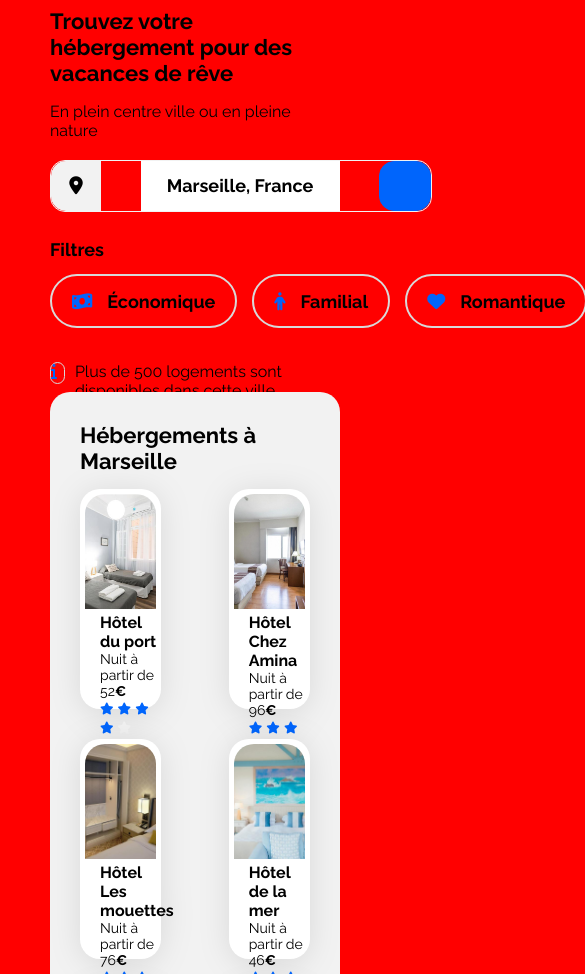
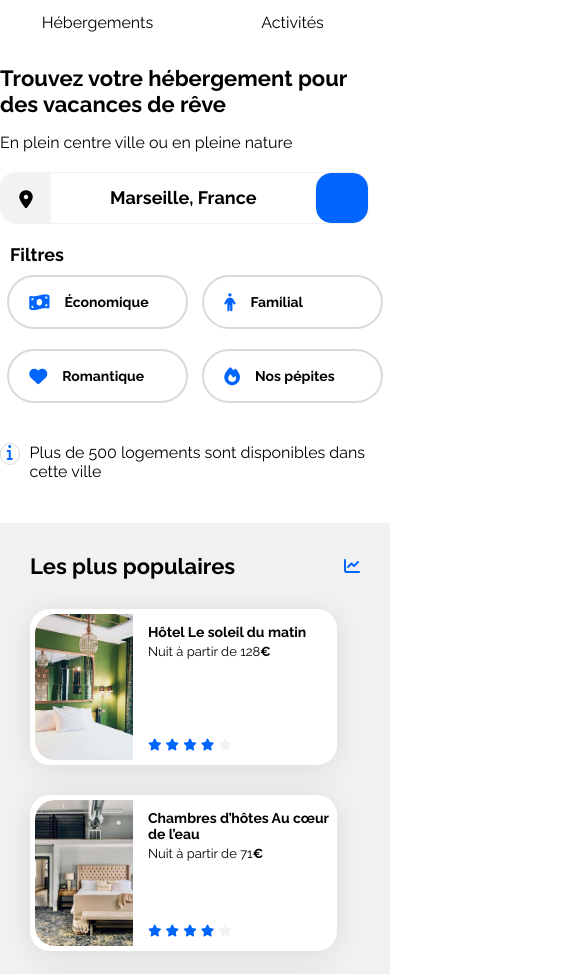
Before and after one commit to AlceDeLaRoom/OPC_DebWeb_P2_Booki_AD, a plain HTML site: page index.html in a window 390 px wide. Shown: the part 87-1061 px from the top of the page, 585 px wide, since content can reach past the window. Drawn offline with Linux system fonts and the light colour scheme.

Commit message:
responsive mobile 80%

```diff
--- a/css/style.css
+++ b/css/style.css
@@ -36,6 +36,11 @@ h1 {
     font-size: 22px;
 }
 
+h2 {
+    font-size: 22px;
+    margin: auto 0;
+}
+
 h3{
     font-size: 16px;
 }
@@ -43,7 +48,6 @@ h3{
 header{
     display: flex;
     justify-content: space-between;
-    height: 80px;
 }
 
 .logo{
@@ -54,9 +58,19 @@ header{
     max-height: 20px;
 }
 
+.bar{
+    display: flex;
+    margin: 20px 0;
+}
+
+.bar *{
+    text-align: center;
+    font-size: 18px;
+    font-weight: bold;
+}
+
 .menu{
     display: flex;
-    flex-direction: row;
     justify-content: space-between;
     width: 244px;
 }
@@ -74,17 +88,6 @@ header{
     color: var(--main-color);
 }
 
-.bar{
-    display: flex;
-    height: 50px;
-    margin: 20px 0;
-}
-
-.bar *{
-    text-align: center;
-    font-size: 18px;
-    font-weight: bold;
-}
 
 .search{
     justify-content: space-between;
@@ -101,15 +104,13 @@ header{
     width: 50px;
 }
 /* moyen de le mettre au milieu différemment? */
-.search-pin .fa-solid{
+.search-pin i{
     color: black;
-    margin: 15px;
+    margin-top: 17px;
 }
-/* !!! moyen de ne pas avoir à utiliser height?*/
+
 .search-form{
     border: none;
-    border-collapse: collapse;
-    width: 195px;
 }
 
 .search-form:focus{
@@ -120,7 +121,6 @@ header{
     background-color: var(--main-color);
     border: 1px var(--main-color) solid;
     border-radius: 0px 15px 15px 0px;
-    border-collapse: collapse;
     width: 135px;
 }
 
@@ -129,8 +129,11 @@ header{
     margin: 15px 0px;
 }
 
+.filter-title{
+    padding-left: 10px;
+}
+
 .filter-btn{
-    height: 50px;
     display: flex;
 }
 
@@ -138,11 +141,12 @@ header{
     border: 2px var(--main-border-color) solid;
     border-radius: 27px;
     display: flex;
-    height: 100%;
-    padding: 0px 5px 0px 20px;
+    height: 50px;
+    margin: 5px;
+    padding: 0px 20px;
 }
 
-.filter *{
+.filter .btn *{
     margin: auto 15px auto 0px;
 }
 
@@ -166,6 +170,7 @@ header{
     border: 1px var(--main-border-color) solid;
     border-radius: 10px;
     margin-right: 10px;
+    text-align: center;
 }
 
 .card{
@@ -201,7 +206,7 @@ header{
     justify-content: space-between;
 }
 
-.hebergements-and-populaires section {
+.hebergements, .populaires {
     background-color: var(--main-bg-color);
     border-radius: 20px;
     padding: 30px;
@@ -225,7 +230,7 @@ header{
     flex-wrap: wrap;
 }
 
-.hebergements-cards .card {
+.accommodation-card {
     width: 31%;
     margin: 15px 0;
     height: 210px;
@@ -249,27 +254,37 @@ header{
 /****** Populaires ***********/
 .populaires {
     width: 32%;
+    display: flex;
+    justify-content: space-between;
+    flex-direction: column;
 }
 
 .populaires-title {
+    margin: 0;
     display: flex;
     justify-content: space-between;
     align-items: center;
 }
 
-.populaires-cards .card {
+.populaires-cards{
     display: flex;
-    margin-top: 33px;
+    flex-direction: column;
+    justify-content: space-around;
 }
 
-.populaires-cards img {
+.popular-card {
+    display: flex;
+    margin-top: 30px;
+    min-height: 120px;
+}
+
+.popular-card img {
     width: 33%;
-    height: 136px;
     border-top-left-radius: 20px;
     border-bottom-left-radius: 20px;
 }
 
-.populaires-cards .card-content {
+.popular-card .card-content {
     width: 67%;
     padding-left: 15px;
     display: flex;
@@ -278,16 +293,16 @@ header{
     box-sizing: border-box;
 }
 
-.populaires-cards .card-title {
+.popular-card .card-title {
     margin-top: 10px;
     margin-bottom: 4px;
 }
 
-.populaires-cards .card-subtitle {
+.popular-card .card-subtitle {
     margin: 0;
 }
 
-.populaires-cards .card-rating {
+.popular-card .card-rating {
     margin-bottom: 5px;
 }
 
@@ -305,14 +320,14 @@ header{
     justify-content: space-between;
 }
 
-.activity-cards .card{
+.activity-card{
     width: 23%;
     height: 380px;
     padding: 0;
     filter: drop-shadow(0px 3px 15px rgba(0, 0, 0, 0.2));
 }
 
-.activity-cards .card:hover{
+.activity-card:hover{
     filter: drop-shadow(0px 3px 15px rgba(0, 0, 0, 0.1));
 }
 
@@ -331,7 +346,7 @@ header{
 }
 
 footer{
-    background-color: var(--main-border-color);
+    background-color: var(--main-bg-color);
     height: 164px;
     display: flex;
     justify-content: space-between;
@@ -351,14 +366,19 @@ footer div *{
 /* ::: filtre retour à la ligne
     populaire en dessous de hebergement OK
     !!! vérifier populaires
-    image et carte d'activitées réduits en hauteurs OK*/
+    image et carte d'activitées réduits en hauteurs OK
+    bord de la maquette 0px
+    */
 
 /****** Media queries ***********/
 /* Medium devices (tablets, less/equal than 1024px) */
 @media (max-width: 1024px) {
 
+    body{
+        padding: 0px;
+    }
+
     .filter{
-        height: 100px;
         flex-direction: column;
         align-items: flex-start;
     }
@@ -382,7 +402,7 @@ footer div *{
         justify-content: space-between;
     }
 
-    .populaires-cards a {
+    .popular-card {
         width: 30%;
     }
 
@@ -394,7 +414,7 @@ footer div *{
         font-size: 13px;
     }
 
-    .activity-cards .card{
+    .activity-card{
         height: 280px;
     }
 
@@ -409,20 +429,85 @@ footer div *{
 
 @media not (min-width: 768px){
 
-    /* !!! à enlever lors de l'étape responsive */
-    body{
-        background-color: red;
+
+    header{
+        flex-direction: column;
+        align-items: center;
+    }
+
+    .menu{
+        width: 100%;
+        justify-content: space-around;
+    }
+
+    .menu-btn ,.menu-btn:hover{
+        border: none;
+        border-bottom: transparent 2px solid;
+        width: 50%;
+    }
+
+    .menu-btn:hover{
+        border-bottom: #0065FC 2px solid;
+    }
+
+    .search{
+        width: 94%;
     }
 
     .search-btn{
         width: 50px;
         border-radius: 15px;
-        z-index: 2;
     }
 
     .search-btn p{
         display: none;
     }
 
+    .filter-btn{
+        flex-wrap: wrap;
+        justify-content: space-around;
+    }
+
+    .filter .btn{
+        margin: 10px auto;
+        width: 35%;
+    }
+
+    .filter .btn p{
+        font-size: 14px;
+    }
+
+    .hebergements-and-populaires {
+        flex-direction: column-reverse;
+    }
+
+    .populaires{
+        border-radius: 0px;
+    }
+
+    .hebergements{
+        background-color: white;
+    }
+
+    .hebergements-cards, .activity-cards, .populaires-cards{
+        flex-direction: column;
+    }
+
+    .popular-card{
+        height: 146px;
+    }
+
+    .accommodation-card{
+        height: 208px;
+    }
+
+    .activity-card{
+        height: 375px;
+    }
+
+
+    .card {
+        width: 90%;
+    }
 
 }
--- a/index.html
+++ b/index.html
@@ -74,10 +74,10 @@
         <div class="hebergements-and-populaires">
             <section class="hebergements">
                 <div class="hebergements-title">
-                    <h1 class="section-title">Hébergements à Marseille</h1>
+                    <h2 class="section-title">Hébergements à Marseille</h2>
                 </div>
                 <div class="hebergements-cards">
-                    <a href="#" class="card">
+                    <a href="#" class="card accommodation-card">
                         <img src="./images/hebergements/fred-kleber.jpg" alt="Image de la chambre d'hôtel montrant deux lits">
                         <div class="card-content">
                             <h3 class="card-title">Hôtel du port</h3>
@@ -92,7 +92,7 @@
                             </div>
                         </div>
                     </a>
-                    <a href="#" class="card">
+                    <a href="#" class="card accommodation-card">
                         <img src="./images/hebergements/febrian-zakaria.jpg" alt="Image de la chambre d'hôtel montrant deux lits et un bureau">
                         <div class="card-content">
                             <h3 class="card-title">Hôtel Chez Amina</h3>
@@ -107,7 +107,7 @@
                             </div>
                         </div>
                     </a>
-                    <a href="#" class="card">
+                    <a href="#" class="card accommodation-card">
                         <img src="./images/hebergements/reisetopia.jpg" alt="Image de la chambre d'hôtel montrant un lit et un miroir">
                         <div class="card-content">
                             <h3 class="card-title">Hôtel Les mouettes</h3>
@@ -122,7 +122,7 @@
                             </div>
                         </div>
                     </a>
-                    <a href="#" class="card">
+                    <a href="#" class="card accommodation-card">
                         <img src="./images/hebergements/annie-spratt.jpg" alt="Image de la chambre d'hôtel montrant un lit et un tableau bleu">
                         <div class="card-content">
                             <h3 class="card-title">Hôtel de la mer</h3>
@@ -137,7 +137,7 @@
                             </div>
                         </div>
                     </a>
-                    <a href="#" class="card">
+                    <a href="#" class="card accommodation-card">
                         <img src="./images/hebergements/marcus-loke.jpg" alt="Image de la chambre d'hôtel montrant deux lits superposés">
                         <div class="card-content">
                             <h3 class="card-title">Auberge La Canebière</h3>
@@ -152,7 +152,7 @@
                             </div>
                         </div>
                     </a>
-                    <a href="#" class="card">
+                    <a href="#" class="card accommodation-card">
                         <img src="./images/hebergements/nicate-lee.jpg" alt="Image de la chambre d'hôtel montrant quatre lits">
                         <div class="card-content">
                             <h3 class="card-title">Auberge Le Panier</h3>
@@ -174,12 +174,11 @@
             </section>
             <section class="populaires">
                 <div class="populaires-title">
-                    <h1 class="section-title">Les plus populaires</h1>
+                    <h2 class="section-title">Les plus populaires</h2>
                     <i class="fa-solid fa-chart-line" aria-hidden="true"></i>
                 </div>
                 <div class="populaires-cards">
-                    <a href="#">
-                        <article class="card">
+                    <a href="#" class="card popular-card">
                         <img src="./images/hebergements/emile-guillemot.jpg" alt="Image de la chambre d'hôtel montrant un lit">
                         <div class="card-content">
                             <div class="card-txt">
@@ -195,10 +194,8 @@
                                 <span class="sr-only">Note de 4 sur 5</span>
                             </div>
                         </div>
-                        </article>
                     </a>
-                    <a href="#">
-                        <article class="card">
+                    <a href="#" class="card popular-card">
                         <img src="./images/hebergements/aw-creative.jpg" alt="Image de la chambre d'hôtel montrant un lit">
                         <div class="card-content">
                             <div class="card-txt">
@@ -214,10 +211,8 @@
                                 <span class="sr-only">Note de 4 sur 5</span>
                             </div>
                         </div>
-                        </article>
                     </a>
-                    <a href="#">
-                        <article class="card">
+                    <a href="#" class="card popular-card">
                         <img src="./images/hebergements/febrian-zakaria2.jpg" alt="Image de la chambre d'hôtel montrant un lit">
                         <div class="card-content">
                             <div class="card-txt">
@@ -233,7 +228,6 @@
                                 <span class="sr-only">Note de 4 sur 5</span>
                             </div>
                         </div>
-                        </article>
                     </a>
                 </div>
             </section>
@@ -241,28 +235,28 @@
 
         <div class="activities">
             <div class="activity-title">
-                <h1 class="section-title">Activités à Marseille</h1>
+                <h2 class="section-title">Activités à Marseille</h2>
             </div>
             <div class="activity-cards">
-                <a href="#" class="card">
+                <a href="#" class="card activity-card">
                     <img src="./images/activites/reno-laithienne.jpg" alt="photo d'un port">
                     <div class="card-content">
                         <h3 class="card-title">Vieux-Port</h3>
                     </div>
                 </a>
-                <a href="#" class="card">
+                <a href="#" class="card activity-card">
                     <img src="./images/activites/paul-hermann.jpg" alt="photo d'un fort">
                     <div class="card-content">
                         <h3 class="card-title">Fort de Pomègues</h3>
                     </div>
                 </a>
-                <a href="#" class="card">
+                <a href="#" class="card activity-card">
                     <img src="./images/activites/kilyan-sockalingum.jpg" alt="photo des Calanques">
                     <div class="card-content">
                         <h3 class="card-title">Parc National des Calanques</h3>
                     </div>
                 </a>
-                <a href="#" class="card">
+                <a href="#" class="card activity-card">
                     <img src="./images/activites/florian-wehde.jpg" alt="photo d'une église surplombant la ville">
                     <div class="card-content">
                         <h3 class="card-title">Notre-Dame-de-la-Garde</h3>
```
Lines whose indentation alone changed are shown as unchanged.
